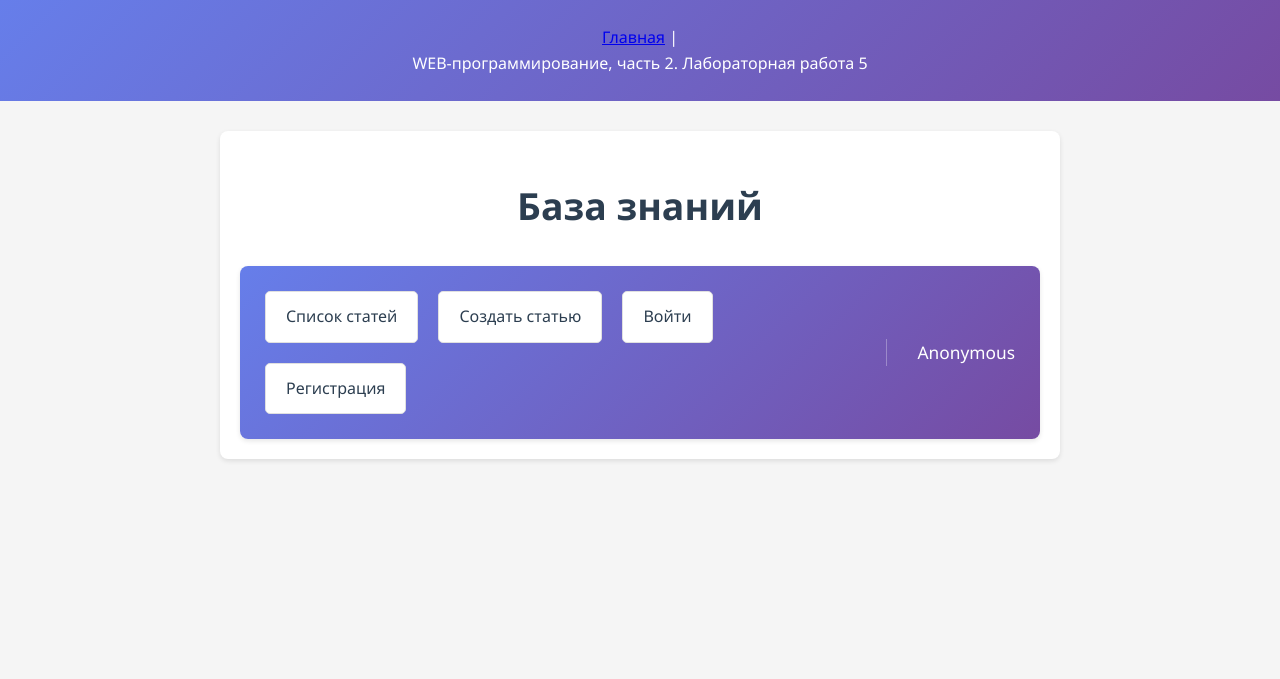
After one commit to vika1801/web-back-labs1, a Flask app: page /lab5/ in a window 1280 px wide. The commit adds this page. Shown: the top 679 px of the page. Run offline with Flask 3, Linux system fonts and the light colour scheme.

Commit message:
Заготовка к 5-ой лабораторной

```diff
--- a/app.py
+++ b/app.py
@@ -5,6 +5,7 @@ from lab1 import lab1
 from lab2 import lab2
 from lab3 import lab3
 from lab4 import lab4
+from lab5 import lab5
 
 app = Flask(__name__)
 
@@ -14,7 +15,7 @@ app.register_blueprint(lab1)
 app.register_blueprint(lab2)
 app.register_blueprint(lab3)
 app.register_blueprint(lab4)
-
+app.register_blueprint(lab5)
 
 @app.route("/")
 @app.route('/index')
@@ -49,6 +50,9 @@ def start():
                     </ul>
                     <ul>
                         <li><a href="/lab4">Четвертая лабораторная</a></li>
+                    </ul>
+                    <ul>
+                        <li><a href="/lab5">Пятая лабораторная</a></li>
                     </ul>
                 </nav>
                <h1>web-сервер на flask</h1>
--- /dev/null
+++ b/lab5.py
@@ -0,0 +1,27 @@
+from flask import Blueprint, render_template, request, redirect, session
+lab5 = Blueprint('lab5', __name__)
+
+
+@lab5.route('/lab5/')
+def lab():
+    return render_template('lab5/lab5.html', login=session.get('login'))
+
+
+@lab5.route('/lab5/login')
+def login():
+    return "login"
+
+
+@lab5.route('/lab5/register')
+def register():
+    return "register"
+
+
+@lab5.route('/lab5/list')
+def list():
+    return "list"
+
+
+@lab5.route('/lab5/create')
+def create():
+    return "create"
--- a/static/lab1/main.css
+++ b/static/lab1/main.css
@@ -175,3 +175,62 @@ li {
     color: #2c3e50;
     margin-bottom: 10px;
 }
+
+/* Лабораторная работа 5 */
+.zag {
+    font-size: 28pt;
+    color: #2c3e50;
+    text-align: center;
+    margin-bottom: 30px;
+}
+
+.blocks {
+    background: linear-gradient(135deg, #667eea 0%, #764ba2 100%);
+    display: flex;
+    flex-direction: row;
+    padding: 25px;
+    justify-content: space-between;
+    align-items: center;
+    border-radius: 8px;
+    box-shadow: 0 2px 5px rgba(0,0,0,0.1);
+}
+
+.block1 {
+    display: flex;
+    flex-direction: row;
+    gap: 20px;
+    flex-wrap: wrap;
+}
+
+.bl {
+    background-color: white;
+    padding: 12px 20px;
+    border-radius: 5px;
+    transition: all 0.3s ease;
+    border: 1px solid #e0e0e0;
+}
+
+.bl:hover {
+    transform: translateY(-2px);
+    box-shadow: 0 4px 8px rgba(0,0,0,0.15);
+}
+
+.block1 a {
+    text-decoration: none;
+    color: #2c3e50;
+    font-weight: 500;
+    transition: color 0.3s;
+}
+
+.block1 a:hover {
+    color: #3498db;
+}
+
+.block2 {
+    color: white;
+    font-size: 13pt;
+    font-weight: 500;
+    padding-left: 30px;
+    border-left: 1px solid rgba(255,255,255,0.3);
+    margin-left: 30px;
+}
--- /dev/null
+++ b/templates/lab5/lab5.html
@@ -0,0 +1,31 @@
+{% extends "base.html" %}
+
+{% block lab %}Лабораторная работа 5{% endblock %}
+
+{% block main %}
+    <h1 class="zag">База знаний</h1>
+    <section>
+        <div class="blocks">
+            <div class="block1">
+                <div class="bl">
+                    <a href="/lab5/list">Список статей</a>
+                </div>
+
+                <div class="bl">
+                    <a href="/lab5/create">Создать статью</a>
+                </div>
+
+                <div class="bl">
+                    <a href="/lab5/login">Войти</a>
+                </div>
+
+                <div class="bl">
+                    <a href="/lab5/register">Регистрация</a>
+                </div>
+            </div>
+            <div class="block2">
+                {{ login or 'Anonymous' }}
+            </div>
+        </div>
+    </section>
+{% endblock %}
```
